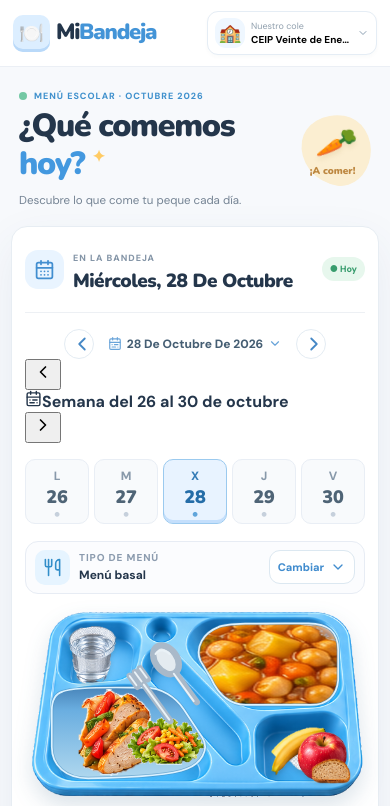
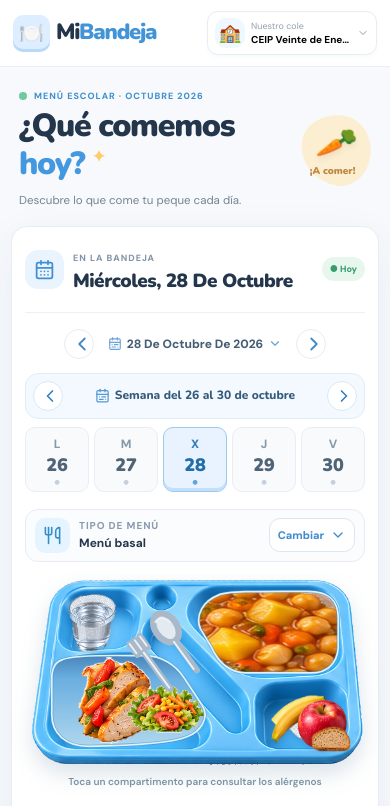
Before and after one commit to talaverilla85/Comedor-Escolar, a Next.js app: page / in a window 390 px wide. Shown: the top 806 px of the page. Built offline with nearby package versions, Linux system fonts and the light colour scheme.

Commit message:
style(calendar): responsive header with previous and next week arrows

```diff
--- a/app/globals.css
+++ b/app/globals.css
@@ -93,3 +93,26 @@
 .tray-photo-open .tray-dessert-target{z-index:5}
 .tray-photo-open .photo-tray-bread{z-index:5}
 .tray-photo-open .photo-tray-cutlery{display:none}
+
+
+/* Navegación por semanas: cabecera centrada justo encima de L–V. */
+.week-navigation{display:flex;align-items:center;justify-content:space-between;gap:10px;margin-top:17px;
+  background:#f4f9ff;border:1px solid #e0edf8;border-radius:13px;padding:8px 10px}
+.week-navigation-label{display:flex;align-items:center;justify-content:center;gap:8px;min-width:0;
+  color:#355b7b;text-align:center}
+.week-navigation-label svg{color:#5499d1;flex:0 0 auto}
+.week-navigation-label strong{font:800 13px/1.35 'Nunito',sans-serif}
+.week-nav-arrow{width:34px;height:34px;flex:0 0 34px;border-radius:50%;
+  display:grid;place-items:center;background:#fff;color:#357fbd;border:1px solid #d9e9f5;
+  transition:background .15s ease}
+.week-nav-arrow:hover{background:#e5f2ff}
+.week-nav-arrow:focus-visible{outline:3px solid #5ea4ef;outline-offset:2px}
+.week-navigation+.week-strip{margin-top:9px}
+@media(max-width:520px){
+ .week-navigation{gap:5px;padding:7px;margin-top:14px}
+ .week-navigation-label{gap:5px}
+ .week-navigation-label strong{font-size:12px;line-height:1.25}
+ .week-navigation-label svg{width:15px;height:15px}
+ .week-nav-arrow{width:30px;height:30px;flex-basis:30px}
+ .week-navigation+.week-strip{margin-top:8px}
+}
```
